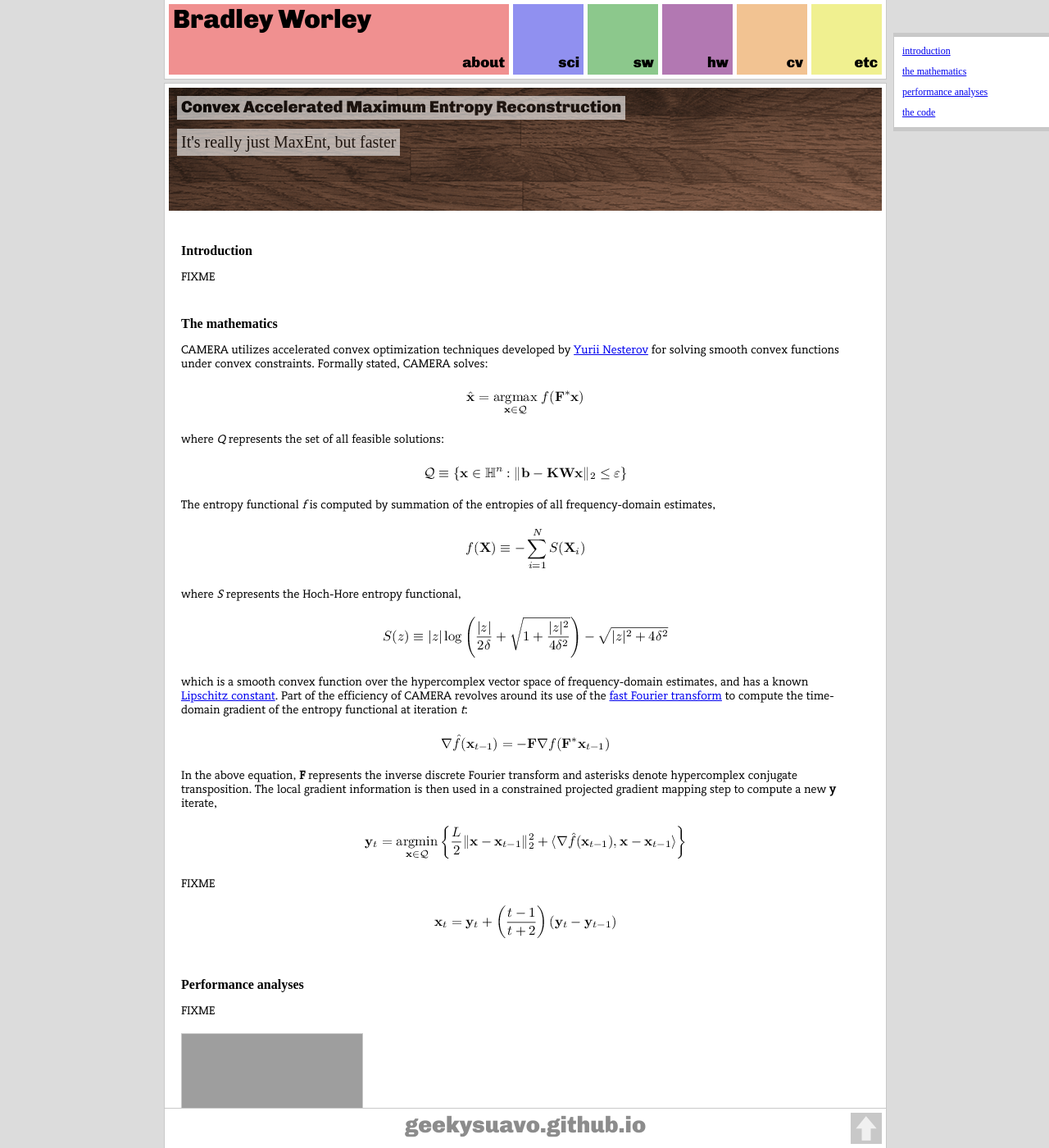
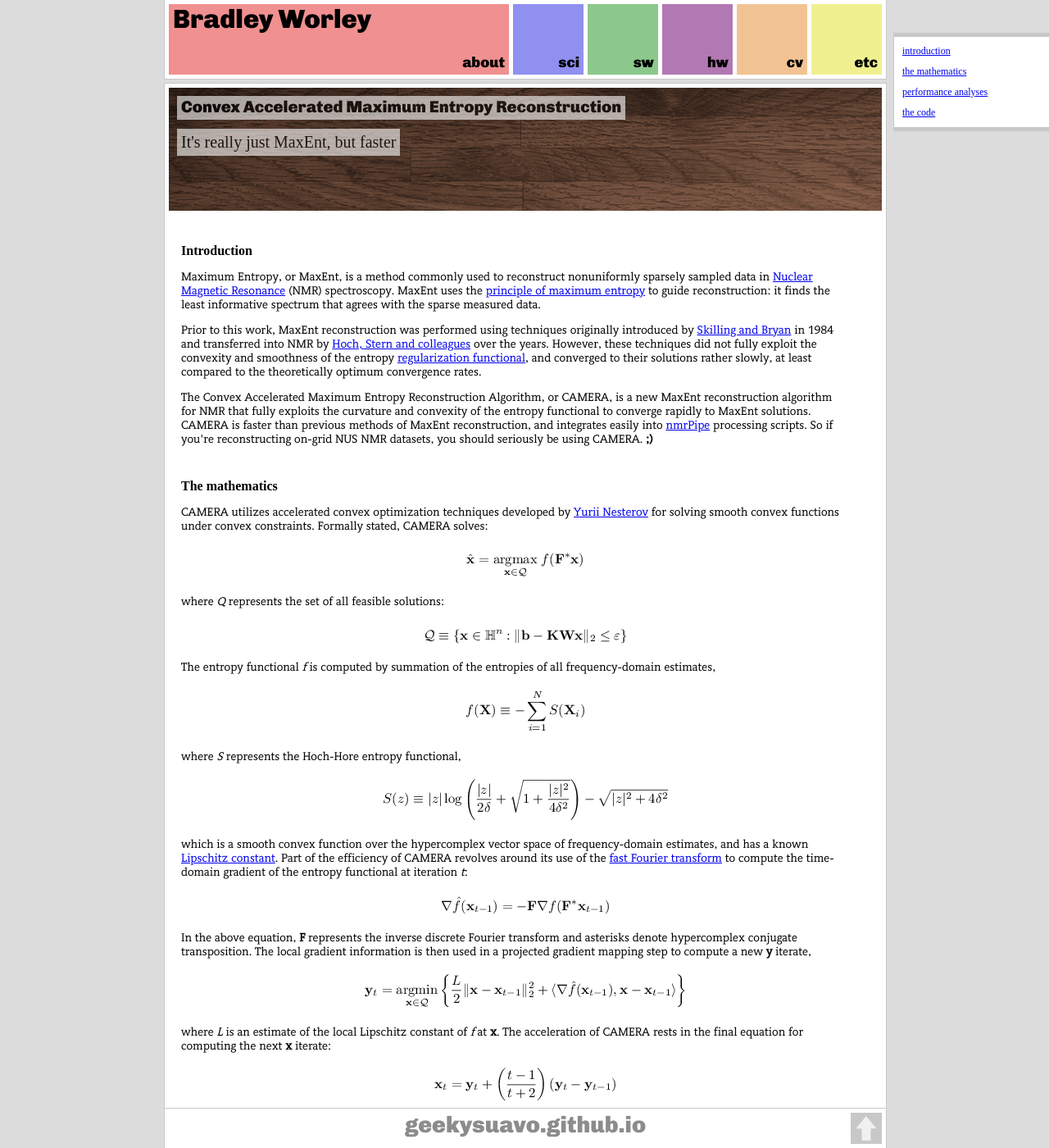
Before and after one commit to geekysuavo/geekysuavo.github.io, a Jekyll site: the page built from camera.md, in a window 1280 px wide and 1400 px high. Shown: the whole window at 82% size. Built offline with Jekyll 4.4.1, drawn with Linux system fonts in a browser that asks for light colours; some web fonts are replaced; some of the changed text lies outside the part shown; grey boxes are pictures that could not be loaded.

Commit message:
added more to the camera page

```diff
--- a/camera.md
+++ b/camera.md
@@ -15,7 +15,32 @@ images:
 
 # Introduction
 
-FIXME
+Maximum Entropy, or MaxEnt, is a method commonly used to reconstruct
+nonuniformly sparsely sampled data in [Nuclear Magnetic Resonance](
+https://en.wikipedia.org/wiki/Nuclear_magnetic_resonance) (NMR)
+spectroscopy. MaxEnt uses the [principle of maximum entropy](
+https://en.wikipedia.org/wiki/Principle_of_maximum_entropy) to guide
+reconstruction: it finds the least informative spectrum that agrees
+with the sparse measured data.
+
+Prior to this work, MaxEnt reconstruction was performed using
+techniques originally introduced by [Skilling and Bryan](
+https://dx.doi.org/10.1093/mnras/211.1.111) in 1984 and transferred into
+NMR by [Hoch, Stern and colleagues](http://rnmrtk.uchc.edu/) over the
+years. However, these techniques did not fully exploit the convexity
+and smoothness of the entropy [regularization functional](
+https://en.wikipedia.org/wiki/Regularization_%28mathematics%29),
+and converged to their solutions rather slowly, at least compared
+to the theoretically optimum convergence rates.
+
+The Convex Accelerated Maximum Entropy Reconstruction Algorithm, or CAMERA,
+is a new MaxEnt reconstruction algorithm for NMR that fully exploits the
+curvature and convexity of the entropy functional to converge rapidly to
+MaxEnt solutions. CAMERA is faster than previous methods of MaxEnt
+reconstruction, and integrates easily into [nmrPipe](
+http://spin.niddk.nih.gov/NMRPipe/) processing scripts. So if you're
+reconstructing on-grid NUS NMR datasets, you should seriously be using
+CAMERA. **;)**
 
 # The mathematics
 
@@ -50,14 +75,23 @@ time-domain gradient of the entropy functional at iteration _t_:
 
 In the above equation, **F** represents the inverse discrete Fourier transform
 and asterisks denote hypercomplex conjugate transposition. The local gradient
-information is then used in a constrained projected gradient mapping step to
-compute a new **y** iterate,
+information is then used in a projected gradient mapping step to compute a
+new **y** iterate,
 
 {% include equation.html id="06" %}
 
-FIXME
+where _L_ is an estimate of the local Lipschitz constant of _f_ at **x**.
+The acceleration of CAMERA rests in the final equation for computing the
+next **x** iterate:
 
 {% include equation.html id="07" %}
+
+which is essentially a way of introducing momentum from previous iterates
+into the trajectory of **x** as it descends to the local minimizer of _-f_.
+
+**TL;DR:** CAMERA is fast and lightweight. It averages two FFTs per iteration,
+converges in 100-500 iterations, and only requires six _N_-element arrays per
+reconstruction task.
 
 # Performance analyses
 
```
